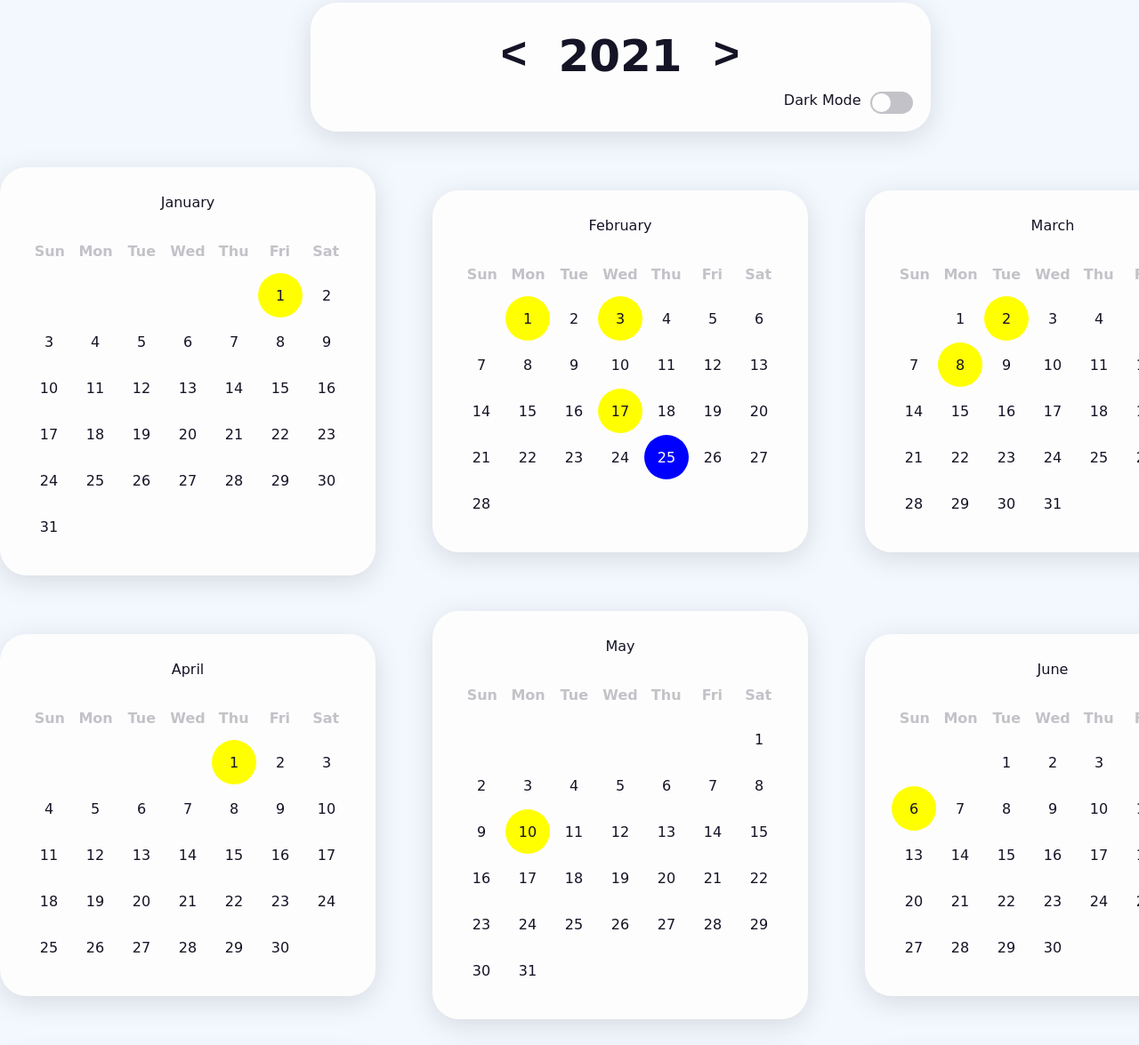
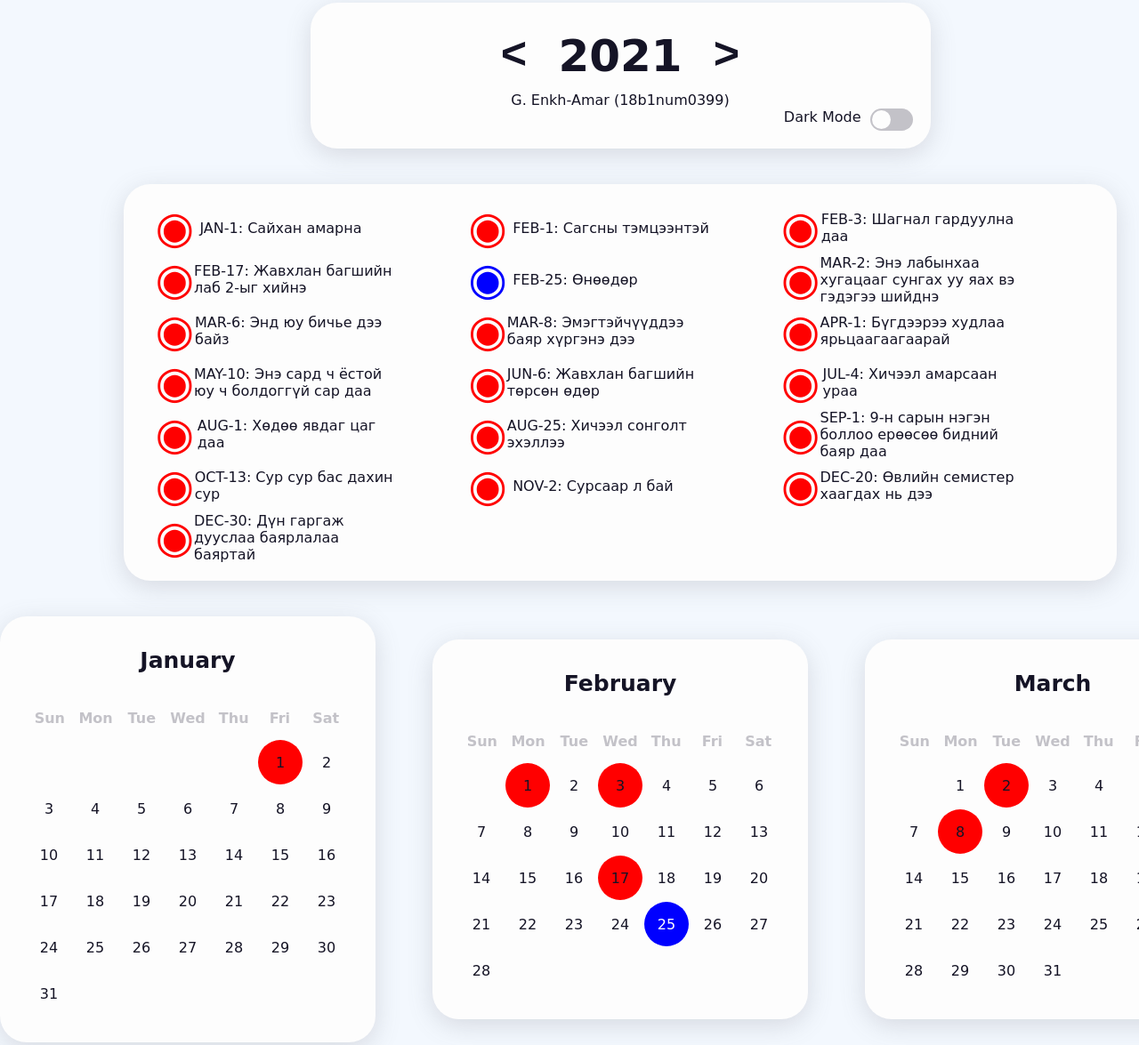
Before and after one commit to EnkhAmar/icsi301-labratory2, a plain HTML site: page index.html in a window 1280 px wide. Shown: the part 17-1192 px from the top of the page at 89% size. Drawn offline with Linux system fonts and the light colour scheme.

Commit message:
final version

```diff
--- a/index.html
+++ b/index.html
@@ -18,6 +18,7 @@
                 <pre>&gt;</pre>
             </span>
         </div>
+        <span>G. Enkh-Amar (18b1num0399)</span>
         <div class="toggle">
             <span>Dark Mode</span>
             <div class="dark-mode-switch">
@@ -289,6 +290,10 @@
         </div>
     </div>
 
+    <div class="description">
+        <ul class="ul-desc">
+        </ul>
+    </div>
 
 
     <script src="script.js"></script>
--- a/script.js
+++ b/script.js
@@ -5,8 +5,6 @@
 /*************************************/
 var calendar2021 = {jan: {1: "Сайхан амарна"}, feb: {1: "Сагсны тэмцээнтэй", 3: "Шагнал гардуулна даа", 17: "Жавхлан багшийн лаб 2-ыг хийнэ"}, mar: {2: "Энэ лабынхаа хугацааг сунгах уу яах вэ гэдэгээ шийднэ", 6: "Энд юу бичье дээ байз", 8: "Эмэгтэйчүүддээ баяр хүргэнэ дээ"}, apr: {1: "Бүгдээрээ худлаа ярьцаагаагаарай"}, may: {10: "Энэ сард ч ёстой юу ч болдоггүй сар даа"}, jun: {6: "Жавхлан багшийн төрсөн өдөр"},  jul: {4: "Хичээл амарсаан ураа"}, aug: {1: "Хөдөө явдаг цаг даа", 25: "Хичээл сонголт эхэллээ"}, sep: {1: "9-н сарын нэгэн боллоо ерөөсөө бидний баяр даа"}, oct: {13: "Сур сур бас дахин сур"}, nov: {2: "Сурсаар л бай"}, dec: {20: "Өвлийн семистер хаагдах нь дээ", 30: "Дүн гаргаж дууслаа баярлалаа баяртай"} }
 /************************************/
-const {jan, feb, mar, apr, may, jun, jul, aug, sep, oct, nov, dec} = calendar2021;
-console.log(feb);
 console.table(calendar2021);
 isLeapYear = (year) => {
     return (year % 4 === 0 && year % 100 !== 0 && year % 400 !== 0) || (year % 100 === 0 && year % 400 ===0)
@@ -16,12 +14,17 @@
     return isLeapYear(year) ? 29 : 28
 }
 
+let description = document.querySelector('.ul-desc');
+description.innerHTML = '';
+
 generateCalendar = (month, year) => {
 
     let calendar_days = document.getElementById(month_id[month]);
     let calendar_year = document.getElementById('year');
+
     calendar_days.innerHTML = '';
     calendar_year.innerHTML = year;
+
 
     let days_of_month = [31, getFebDays(year), 31, 30, 31, 30, 31, 31, 30, 31, 30, 31]
 
@@ -38,11 +41,20 @@
                             <span></span>`
             if (i - first_day.getDay() + 1 === currDate.getDate() && year === currDate.getFullYear() && month === currDate.getMonth()) {
                 day.classList.add('curr-date')
+
+                let list_item = document.createElement('li')
+                list_item.classList.add('curr-date')
+                list_item.innerHTML = `${month_id[month].toUpperCase()}-${currDate.getDate()}: Өнөөдөр`
+                description.appendChild(list_item)
             }
 
             for (const property in calendar2021[month_id[month]]) {
                 if (i - first_day.getDay() + 1 === parseInt(property)) {
-                    day.classList.add('ntf-date')
+                    day.classList.add('ntf-date');
+
+                    let list_item = document.createElement('li')
+                    list_item.innerHTML = `${month_id[month].toUpperCase()}-${property}: ${calendar2021[month_id[month]][property]}`
+                    description.appendChild(list_item)
                 }
             }
         }
@@ -63,11 +75,13 @@
 
 document.querySelector('#prev-year').onclick = () => {
     --curr_year.value;
+    description.innerHTML = '';
     generateAll();
 }
 
 document.querySelector('#next-year').onclick = () => {
     ++curr_year.value;
+    description.innerHTML = '';
     generateAll();
 }
 
--- a/style.css
+++ b/style.css
@@ -13,7 +13,7 @@
 
     --blue: #0000ff;
     --white: #fff;
-    --yellow: #ff0;
+    --red: red;
 
     --shadow: rgba(100, 100, 111, 0.2) 0px 7px 29px 0px;
 
@@ -53,7 +53,8 @@
     font-family: var(--font-family);
     background-color: var(--bg-body);
     grid-template-areas:
-        "header header header";
+        "header header header"
+        "desc desc desc";
 }
 
 .header {
@@ -208,13 +209,25 @@
 
 .calendar-days div.ntf-date,
 .calendar-days div.ntf-date:hover {
-    background-color: var(--yellow);
+    background-color: var(--red);
     color: var(--light-text);
     border-radius: 50%;
 }
 
 .calendar-days div.ntf-date span {
     display: none;
+}
+
+.month-picker {
+    font-size: 25px;
+    font-weight: 600;
+    padding: 5px 10px;
+    border-radius: 10px;
+    cursor: pointer;
+}
+
+.month-picker:hover {
+    background-color: var(--color-hover);
 }
 
 .year-picker {
@@ -290,3 +303,41 @@
         opacity: 1;
     }
 }
+
+.description {
+    color: var(--color-txt);
+    background-color: var(--bg-main);
+    border-radius: 30px;
+    padding: 20px;
+    box-shadow: var(--shadow);
+    grid-area: desc;
+    width: 80%;
+}
+
+.ul-desc {
+    margin-left: 20px;
+    list-style: none;
+    display: grid;
+    grid-template-columns: repeat(3, 1fr);
+}
+
+ul.ul-desc li::before {
+    content: "\25C9";
+    color: red;
+    font-weight: bold;
+    display: inline-block;
+    font-size: 50px;
+    width: 1em;
+    margin-left: -0.5em;
+}
+
+.ul-desc li {
+    display: flex;
+    align-items: center;
+    max-width: 70%;
+    margin-left: inherit;
+}
+
+ul.ul-desc li.curr-date::before {
+    color: var(--blue);
+}
```
